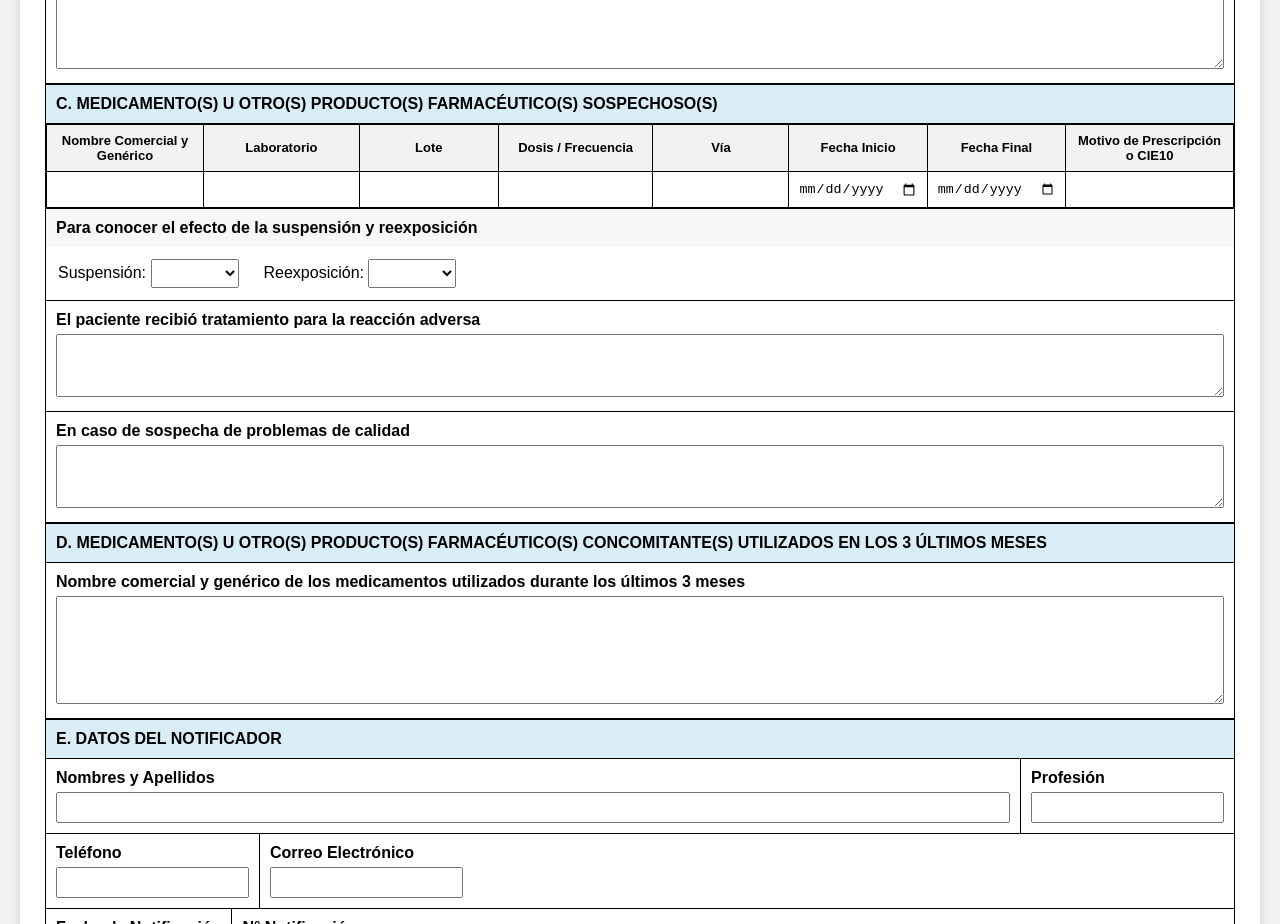
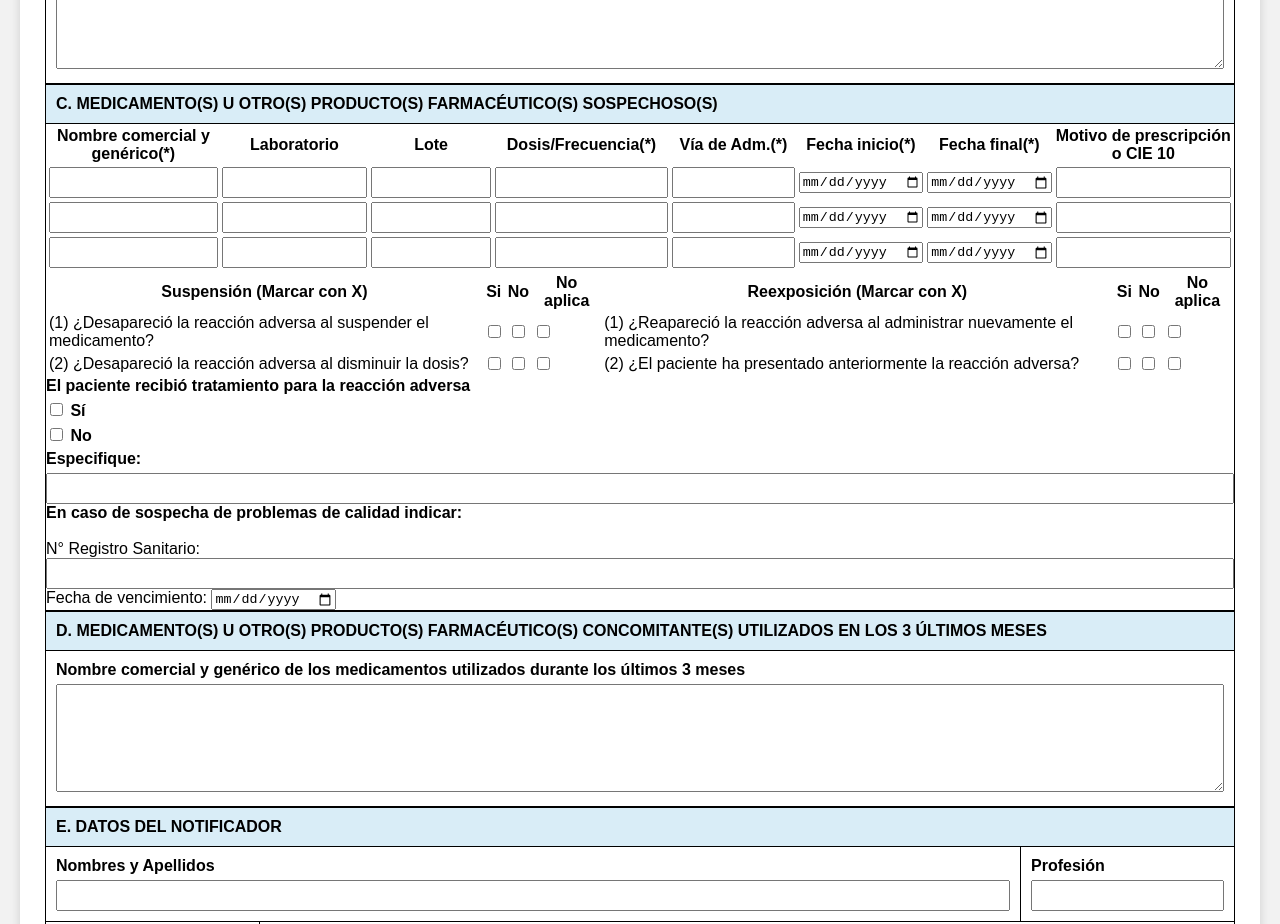
Before and after one commit to 20204484-sketch/RAMS, a plain HTML site: page index.html in a window 1280 px wide. Shown: the part 1700-2624 px from the top of the page. Drawn offline with Linux system fonts and the light colour scheme.

Commit message:
Refactor medication table and input fields

```diff
--- a/index.html
+++ b/index.html
@@ -294,24 +294,18 @@
         C. MEDICAMENTO(S) U OTRO(S) PRODUCTO(S) FARMACÉUTICO(S) SOSPECHOSO(S)
     </div>
 
-    <div class="tabla-contenedor">
+    <table class="tabla-c">
 
-        <table class="tabla-medicamentos">
-
-            <thead>
         <tr>
-                    <th>Nombre Comercial y Genérico</th>
+            <th>Nombre comercial y genérico(*)</th>
             <th>Laboratorio</th>
             <th>Lote</th>
-                    <th>Dosis / Frecuencia</th>
-                    <th>Vía</th>
-                    <th>Fecha Inicio</th>
-                    <th>Fecha Final</th>
-                    <th>Motivo de Prescripción o CIE10</th>
+            <th>Dosis/Frecuencia(*)</th>
+            <th>Vía de Adm.(*)</th>
+            <th>Fecha inicio(*)</th>
+            <th>Fecha final(*)</th>
+            <th>Motivo de prescripción o CIE 10</th>
         </tr>
-            </thead>
-
-            <tbody>
 
         <tr>
             <td><input type="text"></td>
@@ -324,61 +318,105 @@
             <td><input type="text"></td>
         </tr>
 
-            </tbody>
+        <tr>
+            <td><input type="text"></td>
+            <td><input type="text"></td>
+            <td><input type="text"></td>
+            <td><input type="text"></td>
+            <td><input type="text"></td>
+            <td><input type="date"></td>
+            <td><input type="date"></td>
+            <td><input type="text"></td>
+        </tr>
+
+        <tr>
+            <td><input type="text"></td>
+            <td><input type="text"></td>
+            <td><input type="text"></td>
+            <td><input type="text"></td>
+            <td><input type="text"></td>
+            <td><input type="date"></td>
+            <td><input type="date"></td>
+            <td><input type="text"></td>
+        </tr>
 
     </table>
 
-    </div>
+    <table class="tabla-evaluacion">
 
-    <div class="subtitulo-rams">
-        Para conocer el efecto de la suspensión y reexposición
-    </div>
+        <tr>
+            <th colspan="1">Suspensión (Marcar con X)</th>
+            <th>Si</th>
+            <th>No</th>
+            <th>No aplica</th>
 
-    <div class="fila-opciones">
+            <th colspan="1">Reexposición (Marcar con X)</th>
+            <th>Si</th>
+            <th>No</th>
+            <th>No aplica</th>
+        </tr>
 
-        <label>
-            Suspensión:
-            <select>
-                <option></option>
-                <option>Sí</option>
-                <option>No</option>
-                <option>No aplica</option>
-            </select>
-        </label>
+        <tr>
+            <td>(1) ¿Desapareció la reacción adversa al suspender el medicamento?</td>
+            <td><input type="checkbox"></td>
+            <td><input type="checkbox"></td>
+            <td><input type="checkbox"></td>
 
-        <label>
-            Reexposición:
-            <select>
-                <option></option>
-                <option>Sí</option>
-                <option>No</option>
-                <option>No aplica</option>
-            </select>
-        </label>
+            <td>(1) ¿Reapareció la reacción adversa al administrar nuevamente el medicamento?</td>
+            <td><input type="checkbox"></td>
+            <td><input type="checkbox"></td>
+            <td><input type="checkbox"></td>
+        </tr>
 
-    </div>
+        <tr>
+            <td>(2) ¿Desapareció la reacción adversa al disminuir la dosis?</td>
+            <td><input type="checkbox"></td>
+            <td><input type="checkbox"></td>
+            <td><input type="checkbox"></td>
 
-    <div class="fila-completa">
+            <td>(2) ¿El paciente ha presentado anteriormente la reacción adversa?</td>
+            <td><input type="checkbox"></td>
+            <td><input type="checkbox"></td>
+            <td><input type="checkbox"></td>
+        </tr>
+
+    </table>
+
+    <div class="tratamiento">
 
         <label>
             El paciente recibió tratamiento para la reacción adversa
         </label>
 
-        <textarea rows="3"></textarea>
+        <label><input type="checkbox"> Sí</label>
+        <label><input type="checkbox"> No</label>
+
+        <label>Especifique:</label>
+
+        <input type="text">
 
     </div>
 
-    <div class="fila-completa">
+    <div class="problema-calidad">
 
-        <label>
-            En caso de sospecha de problemas de calidad
-        </label>
+        <strong>
+            En caso de sospecha de problemas de calidad indicar:
+        </strong>
 
-        <textarea rows="3"></textarea>
+        <br><br>
+
+        N° Registro Sanitario:
+
+        <input type="text" class="registro">
+
+        Fecha de vencimiento:
+
+        <input type="date">
 
     </div>
 
 </div>
+
     <!-- ================================= -->
 <!-- D. MEDICAMENTOS CONCOMITANTES     -->
 <!-- ================================= -->
```
Lines whose indentation alone changed are shown as unchanged.
